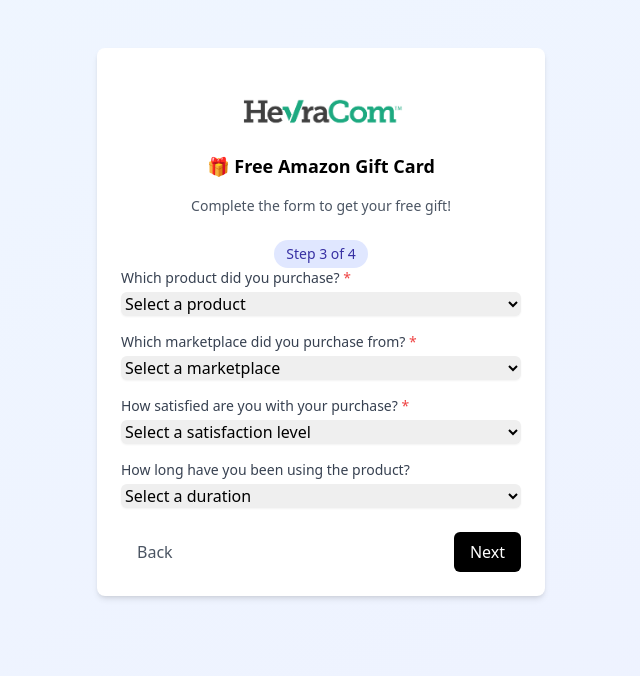
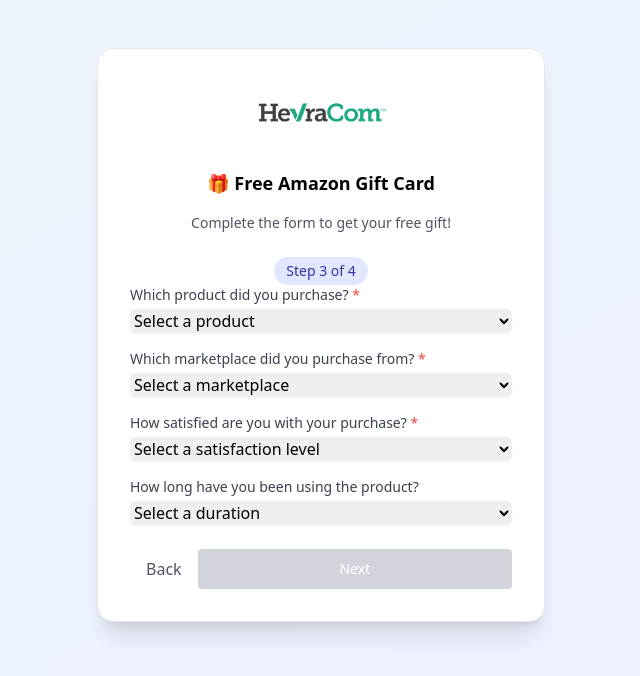
Before and after one commit to Pat-Tech-Work/Itzhak-AWS, a React (Vite) app in the folder client/react-tailwind/: page /step_3 in a window 1280 px wide. Shown: the top 676 px of the page, without its empty margins (319-959 px from the left). Built offline with nearby package versions, Linux system fonts and the light colour scheme; no server answers.

Commit message:
Update Step_3.jsx

```diff
--- a/client/react-tailwind/src/Pages/Step_3.jsx
+++ b/client/react-tailwind/src/Pages/Step_3.jsx
@@ -37,15 +37,25 @@
         e.preventDefault();
         navigate("/step_4", { state: formData });
     };
+    const isFormValid =
+        formData.product &&
+        formData.marketplace &&
+        formData.satisfaction &&
+        formData.usageDuration;
 
     return (
-        <div className="min-h-screen bg-gradient-to-br from-blue-50 to-indigo-50 py-6 px-4 sm:py-12">
-            <div className="bg-white shadow-md rounded-lg p-6 w-full max-w-md mx-auto">
-                <img
-                  src="/HevraCom-logo.png"
-                  alt="Company Logo"
-                  className="mx-auto h-20 w-auto"
-                />
+     <div className="min-h-screen bg-gradient-to-br from-blue-50 to-indigo-50 py-6 px-4 sm:py-12">
+      <div className="w-full max-w-md mx-auto bg-white rounded-2xl shadow-xl border border-gray-200 p-6 sm:p-8">
+        <div className="text-center mb-6">
+          <img
+            src="/HevraCom-logo.png"
+            alt="Logo"
+            className="mx-auto h-12 sm:h-16 max-w-full object-contain"
+          />
+                </div>
+
+                <div className="text-center mb-4">  </div>
+
                 <h2 className="text-lg font-semibold text-center mb-4">🎁 Free Amazon Gift Card</h2>
                 <p className="text-sm text-gray-600 text-center mb-6">Complete the form to get your free gift!</p>
                 <div className="mt-4 flex justify-center">
@@ -53,7 +63,8 @@
                         <span className="text-sm font-medium">Step 3 of 4</span>
                     </div>
                 </div>
-                <form onSubmit={handleSubmit}>
+                <form onSubmit={handleSubmit} noValidate>
+
                     {/* --- כל ה-JSX של הטופס שלך מגיע כאן ללא שינוי --- */}
                     {/* Product Selection */}
                     <div className="mb-4">
@@ -107,7 +118,15 @@
                     {/* Buttons */}
                     <div className="flex justify-between mt-6">
                         <button type="button" onClick={() => navigate("/step_2", { state: formData })} className="px-4 py-2 text-gray-600 rounded-md hover:bg-gray-100">Back</button>
-                        <button type="submit" className={`px-4 py-2 bg-black text-white rounded-md hover:bg-gray-800`}>Next</button>
+                        <button
+                            type="submit"
+                            className={`flex-grow py-1.5 rounded text-white text-sm ${isFormValid ? "bg-indigo-500 hover:bg-indigo-600 transition" : "bg-gray-300 cursor-not-allowed"
+                                }`}
+                            disabled={!isFormValid}
+                        >
+                            Next
+                        </button>
+
                     </div>
                 </form>
             </div>
```
